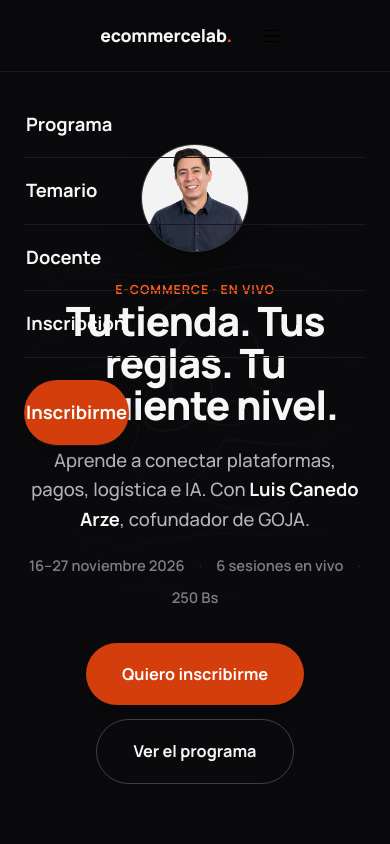
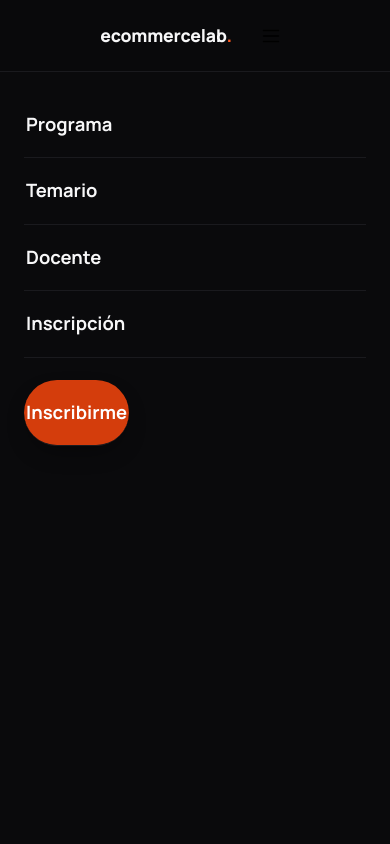
Before and after one commit to MarcVelasc/ecommercelab-landing, a plain HTML site: page index.html in a window 390 px wide. Both pictures are taken after a click on the button "Abrir menú". Shown: the top 844 px of the page. Drawn offline with Linux system fonts and the light colour scheme.

Commit message:
Fix mobile menu overlay: move out of header to avoid backdrop-filter containing-block bug

```diff
--- a/assets/css/styles.css
+++ b/assets/css/styles.css
@@ -235,7 +235,7 @@
   position: fixed;
   inset: var(--nav-h) 0 0 0;
   background: var(--bg);
-  z-index: 49;
+  z-index: 55;
   transform: translateY(-8px);
   opacity: 0;
   pointer-events: none;
```
Also changed, not shown: index.html (+1 -1 lines).
